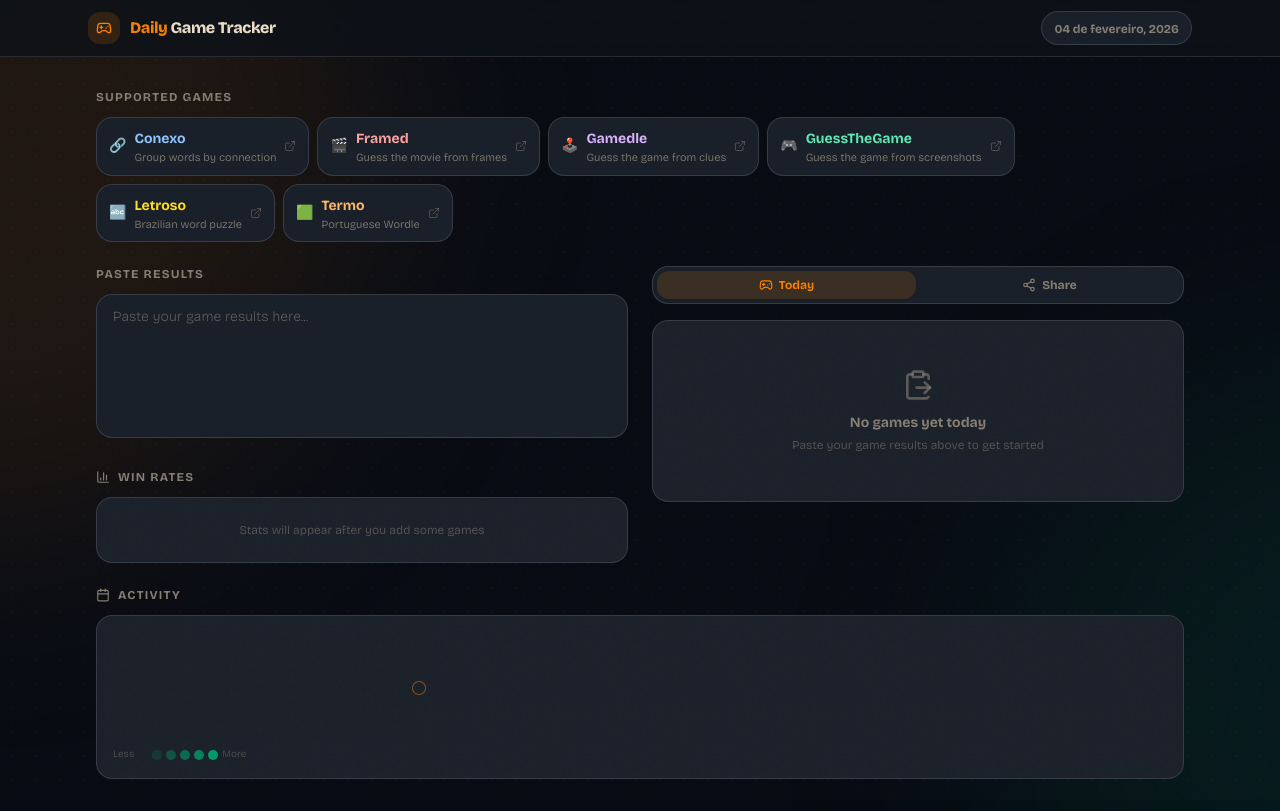
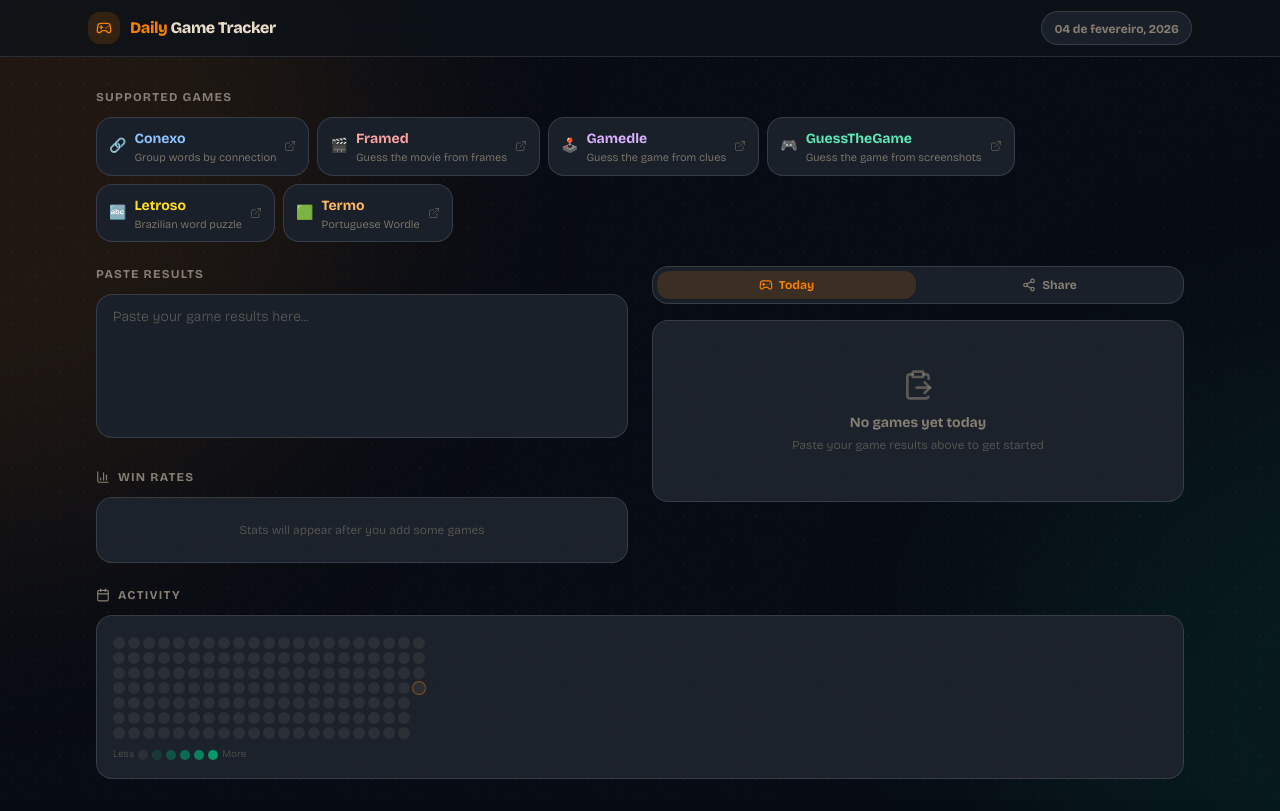
Before and after one commit to fofinhos-studios/daily-game-tracker, a React (Vite) app: page / in a window 1280 px wide. Built offline with nearby package versions, Linux system fonts and the light colour scheme.

Commit message:
fix(stats): improve heatmap empty-cell contrast

```diff
--- a/src/components/stats/CalendarDay.tsx
+++ b/src/components/stats/CalendarDay.tsx
@@ -9,7 +9,7 @@
 }
 
 const INTENSITY_CLASSES = [
-  "bg-muted/30", // 0 games
+  "bg-muted-foreground/15", // 0 games
   "bg-accent/20", // 1 game
   "bg-accent/40", // 2 games
   "bg-accent/60", // 3 games
--- a/src/components/stats/CalendarHeatmap.tsx
+++ b/src/components/stats/CalendarHeatmap.tsx
@@ -85,7 +85,7 @@
                 key={i}
                 className={`h-2.5 w-2.5 rounded-sm ${
                   [
-                    "bg-muted/30",
+                    "bg-muted-foreground/15",
                     "bg-accent/20",
                     "bg-accent/40",
                     "bg-accent/60",
```
